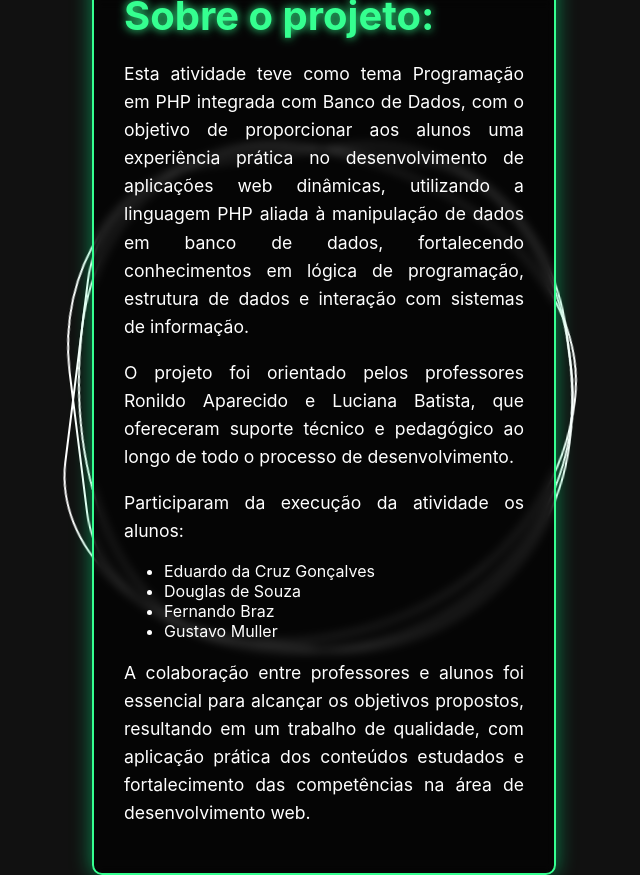
After one commit to EtecVAV-C2-Nexus/Nexus-Projeto, a PHP site: page /Sobre.php in a window 1280 px wide. The commit adds this page. Shown: the whole page, without its empty margins (316-956 px from the left). Run offline with PHP 8.4, Linux system fonts and the light colour scheme; the visitor is signed in with stand-in values (Sample User, id 1).

Commit message:
SOBRE, JOGOS ADICIONADOS
FEITO POR EDUARDO DA CRUZ GONÇALVES DIA 12/09

```diff
--- /dev/null
+++ b/Sobre.php
@@ -0,0 +1,109 @@
+<?php
+
+
+
+require_once 'funcoes.php';
+
+
+if (!logado()) {
+    redirect("login.php");
+}
+
+
+
+if (isset($conexao)) {
+    mysqli_close($conexao);
+}
+
+
+// Obtém o nome de usuário e a função da sessão
+$nickname = htmlspecialchars($_SESSION["nickname"]);
+$funcao = isset($_SESSION["funcao"]) ? htmlspecialchars($_SESSION["funcao"]) : "usuário comum";
+?>
+
+<!DOCTYPE html>
+<html lang="pt-br">
+
+<head>
+    <meta charset="UTF-8">
+    <meta name="viewport" content="width=device-width, initial-scale=1.0">
+    <title>Perfil - Nexus</title>
+    <link rel="stylesheet" href="estilo.css">
+    <style>
+        .wrapper {
+            background-color: rgba(0, 0, 0, 0.7);
+            padding: 30px;
+            border-radius: 10px;
+            text-align: justify;
+            color: #fff;
+            max-width: 400px;
+            margin: 50px auto;
+            box-shadow: 0 0 20px rgba(0, 255, 144, 0.5);
+            backdrop-filter: blur(5px);
+            border: 2px solid #35ff90;
+            position: relative;
+            z-index: 10;
+        }
+
+        .wrapper h2 {
+            font-size: 2.5em;
+            margin-bottom: 20px;
+            color: #35ff90;
+            text-shadow: 0 0 10px #35ff90;
+        }
+
+        .wrapper p {
+            font-size: 1.1em;
+            margin-bottom: 15px;
+            line-height: 1.6;
+        }
+
+
+        .profile-info {
+            margin-top: 30px;
+            border-top: 1px solid rgba(255, 255, 255, 0.3);
+            padding-top: 20px;
+        }
+
+        .profile-info strong {
+            color: #69B578;
+        }
+    </style>
+</head>
+
+<body>
+    <div class="anel">
+        <i style="--clr:#69B578;"></i>
+        <i style="--clr:#247BA0;"></i>
+        <i style="--clr:#2c0597;"></i>
+        <div class="wrapper">
+            <h2>Sobre o projeto: </h2>
+            <p>
+                Esta atividade teve como tema Programação em PHP integrada com Banco de Dados, com o objetivo de proporcionar aos alunos uma experiência prática no desenvolvimento de aplicações web dinâmicas,
+                utilizando a linguagem PHP aliada à manipulação de dados em banco de dados, fortalecendo conhecimentos em lógica de programação, estrutura de dados e interação com sistemas de informação.
+            </p>
+            <p>
+                O projeto foi orientado pelos professores Ronildo Aparecido e Luciana Batista, que ofereceram suporte técnico e pedagógico ao longo de todo o processo de desenvolvimento.
+            </p>
+            <p>
+                Participaram da execução da atividade os alunos:
+            <ul>
+
+                <li>Eduardo da Cruz Gonçalves</li>
+                <li>Douglas de Souza</li>
+                <li>Fernando Braz</li>
+                <li>Gustavo Muller</li>
+
+            </ul>
+            </p>
+
+            <p>
+                A colaboração entre professores e alunos foi essencial para alcançar os objetivos propostos, resultando em um trabalho de qualidade,
+                com aplicação prática dos conteúdos estudados e fortalecimento das competências na área de desenvolvimento web.
+            </p>
+
+        </div>
+    </div>
+</body>
+
+</html>
--- a/adicionar_func.php
+++ b/adicionar_func.php
@@ -122,7 +122,7 @@ if ($_SERVER["REQUEST_METHOD"] == "POST") {
 <head>
     <meta charset="UTF-8">
     <meta name="viewport" content="width=device-width, initial-scale=1.0">
-    <title>Adicionar Funcionário - Nebulark</title>
+    <title>Adicionar Funcionário - Nexus</title>
     <link rel="stylesheet" href="estilo.css">
     <style>
         .wrapper {
--- a/adicionar_jogo.php
+++ b/adicionar_jogo.php
@@ -1,5 +1,5 @@
 <?php
-start_session();
+
 
 require_once 'database.php';
 require_once 'funcoes.php';
@@ -95,7 +95,7 @@ if ($_SERVER["REQUEST_METHOD"] == "POST") {
 <head>
     <meta charset="UTF-8">
     <meta name="viewport" content="width=device-width, initial-scale=1.0">
-    <title>Adicionar Jogo - Nebulark</title>
+    <title>Adicionar Jogo - Nexus</title>
     <link rel="stylesheet" href="estilo.css">
     <style>
         body {
--- a/alterar_senha.php
+++ b/alterar_senha.php
@@ -101,7 +101,7 @@ if ($_SERVER["REQUEST_METHOD"] == "POST") {
 <head>
     <meta charset="UTF-8">
     <meta name="viewport" content="width=device-width, initial-scale=1.0">
-    <title>Alterar Senha - Nebulark</title>
+    <title>Alterar Senha - Nexus</title>
     <link rel="stylesheet" href="estilo.css">
     <style>
         .wrapper {
--- a/editar_jogo.php
+++ b/editar_jogo.php
@@ -146,7 +146,7 @@ mysqli_close($conexao);
 <head>
     <meta charset="UTF-8">
     <meta name="viewport" content="width=device-width, initial-scale=1.0">
-    <title>Editar Jogo - Nebulark</title>
+    <title>Editar Jogo - Nexus</title>
     <link rel="stylesheet" href="estilo.css">
     <style>
         .wrapper {
--- a/funcionarios.php
+++ b/funcionarios.php
@@ -33,7 +33,7 @@ mysqli_close($conexao);
 <head>
     <meta charset="UTF-8">
     <meta name="viewport" content="width=device-width, initial-scale=1.0">
-    <title>Lista de Funcionários - Nebulark</title>
+    <title>Lista de Funcionários - Nexus</title>
     <link rel="stylesheet" href="estilo.css">
     <style>
         body {
--- a/index.php
+++ b/index.php
@@ -30,7 +30,7 @@ if (mysqli_num_rows($result) > 0) {
 <head>
     <meta charset="UTF-8">
     <meta name="viewport" content="width=device-width, initial-scale=1.0">
-    <title>Nebulark - Catálogo de Jogos</title>
+    <title>Nexus - Catálogo de Jogos</title>
     <link rel="stylesheet" href="estilo.css">
     <style>
         body {
@@ -294,7 +294,7 @@ if (mysqli_num_rows($result) > 0) {
 
             .header nav a, .header .user-info a, .header .user-info span {
                 margin: 0;
-                padding: 6px 12px;/
+                padding: 6px 12px;
                 font-size: 1em;
             }
 
@@ -524,6 +524,7 @@ if (mysqli_num_rows($result) > 0) {
         <nav>
             <a href="perfil.php">Perfil</a>
             <a href="meus_jogos.php" class="btn">Meus Jogos</a>
+
             <?php if ($gerente): ?>
                 <a href="adicionar_jogo.php">Adicionar Jogo</a>
                 <a href="funcionarios.php">Ver Funcionários</a>
@@ -532,6 +533,7 @@ if (mysqli_num_rows($result) > 0) {
                     <!-- Link para a página de registro de entrada de produtos -->
                     <a href="registrar_entrada_produto.php">Registrar Entrada de Produto</a>
                 <?php endif; ?>
+                <a href="Sobre.php" class="btn">Sobre</a>
         </nav>
         <div class="user-info">
             <span>Olá, <?php echo htmlspecialchars($_SESSION["nickname"]); ?>! (<?php echo htmlspecialchars($_SESSION["funcao"]); ?>)</span>
--- a/login.php
+++ b/login.php
@@ -84,7 +84,7 @@ if ($_SERVER["REQUEST_METHOD"] == "POST") {
 <head>
     <meta charset="UTF-8">
     <meta name="viewport" content="width=device-width, initial-scale=1.0">
-    <title>Login - Nebulark</title>
+    <title>Login - Nexus</title>
     <link rel="stylesheet" href="estilo.css">
 </head>
 <body>
--- a/meus_jogos.php
+++ b/meus_jogos.php
@@ -45,7 +45,7 @@ mysqli_close($conexao);
 <head>
     <meta charset="UTF-8">
     <meta name="viewport" content="width=device-width, initial-scale=1.0">
-    <title>Meus Jogos - Nebulark</title>
+    <title>Meus Jogos - Nexus</title>
     <link rel="stylesheet" href="estilo.css">
     <style>
 
--- a/perfil.php
+++ b/perfil.php
@@ -24,7 +24,7 @@ $funcao = isset($_SESSION["funcao"]) ? htmlspecialchars($_SESSION["funcao"]) : "
 <head>
     <meta charset="UTF-8">
     <meta name="viewport" content="width=device-width, initial-scale=1.0">
-    <title>Perfil - Nebulark</title>
+    <title>Perfil - Nexus</title>
     <link rel="stylesheet" href="estilo.css">
     <style>
         .wrapper {
@@ -92,7 +92,7 @@ $funcao = isset($_SESSION["funcao"]) ? htmlspecialchars($_SESSION["funcao"]) : "
         <i style="--clr:#2c0597;"></i>
         <div class="wrapper">
             <h2>Bem-vindo, <?php echo $nickname; ?>!</h2>
-            <p>Você está logado na sua conta Nebulark.</p>
+            <p>Você está logado na sua conta Nexus.</p>
             <div class="profile-info">
                 <p>Sua função: <strong><?php echo $funcao; ?></strong></p>
                 <p>Aqui você pode ver informações do seu perfil.</p>
--- a/registrar_entrada_produto.php
+++ b/registrar_entrada_produto.php
@@ -67,7 +67,7 @@ mysqli_close($conexao);
 <head>
     <meta charset="UTF-8">
     <meta name="viewport" content="width=device-width, initial-scale=1.0">
-    <title>Registrar Entrada de Produto - Nebulark</title>
+    <title>Registrar Entrada de Produto - Nexus</title>
     <link rel="stylesheet" href="estilo.css">
     <style>
         .wrapper {
```
Also changed, not shown: Nexus.sql.
